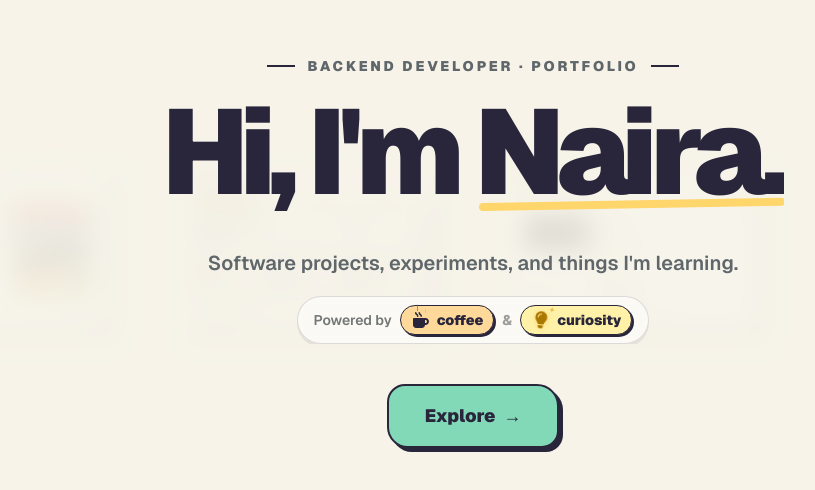
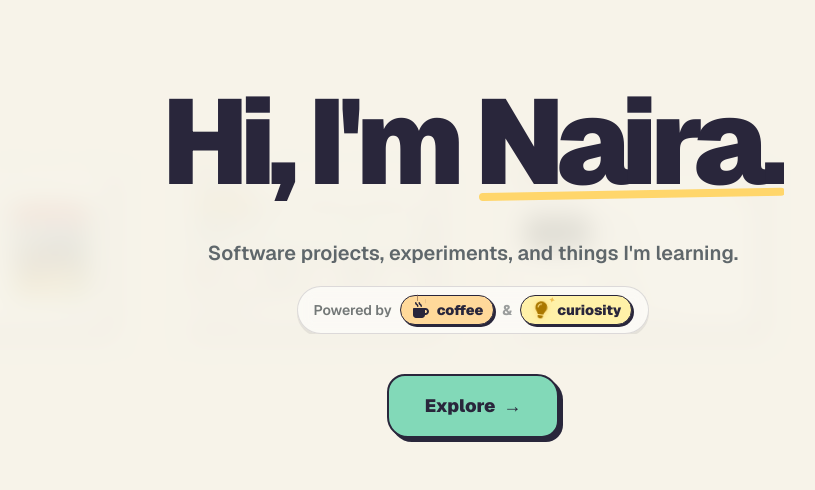
Before and after one commit to nairafiany/portfolio-website, a Next.js app: page / in a window 1280 px wide. Shown: the part 148-638 px from the top of the page, without its empty margins (167-982 px from the left). Built offline with nearby package versions, Linux system fonts and the light colour scheme.

Commit message:
refactor: clean up TimelineCanvas component by removing unused code and simplifying imports

```diff
--- a/src/app/components/TimelineCanvas.jsx
+++ b/src/app/components/TimelineCanvas.jsx
@@ -1,11 +1,7 @@
 "use client";
 import React, { useState, useEffect, useRef } from "react";
 import { motion, AnimatePresence, useReducedMotion } from "framer-motion";
-import {
-  FaPlus,
-  FaMugHot,
-  FaLightbulb,
-} from "react-icons/fa6";
+import { FaPlus, FaMugHot, FaLightbulb } from "react-icons/fa6";
 
 // Import card components
 import HeroCard from "./cards/HeroCard";
@@ -226,25 +222,7 @@ export default function TimelineCanvas({
                 animate={{ opacity: 1, y: 0 }}
                 transition={{ duration: 0.45, delay: 0.1 }}
                 className="mb-6 flex items-center justify-center gap-3"
-              >
-                <motion.span
-                  initial={{ width: 0 }}
-                  animate={{ width: 28 }}
-                  transition={{ duration: 0.5, delay: 0.15 }}
-                  className="h-[2px] bg-[#29263b]"
-                />
-
-                <span className="text-xs md:text-sm font-black uppercase tracking-[0.2em] text-[#5f676b]">
-                  Backend Developer · Portfolio
-                </span>
-
-                <motion.span
-                  initial={{ width: 0 }}
-                  animate={{ width: 28 }}
-                  transition={{ duration: 0.5, delay: 0.15 }}
-                  className="h-[2px] bg-[#29263b]"
-                />
-              </motion.div>
+              ></motion.div>
 
               {/* Main heading */}
               <div className="overflow-hidden pb-2">
@@ -701,7 +679,6 @@ export default function TimelineCanvas({
                       </motion.button>
                     </div>
                   )}
-
                 </>
               )}
             </motion.div>
```
